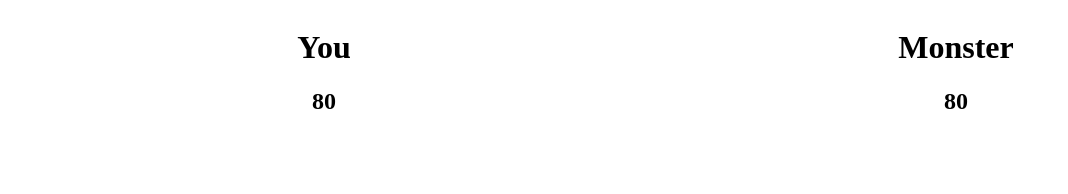
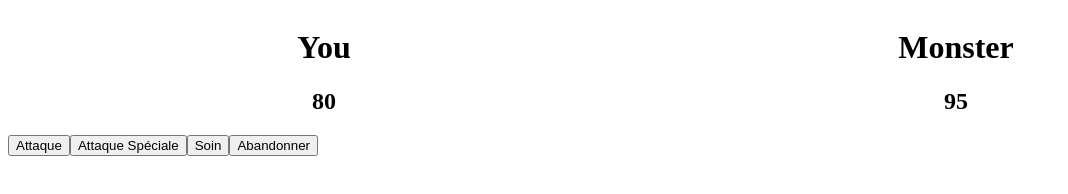
Before and after one commit to TheoPIERSON/MonsterSlayer, a plain HTML site: page index.html in a window 1280 px wide. Shown: the whole page, without its empty margins (0-1068 px from the left). Drawn offline with Linux system fonts and the light colour scheme.

Commit message:
build: create JS buttons

```diff
--- a/index.html
+++ b/index.html
@@ -15,6 +15,9 @@
         <h1 class="player">Monster</h1>
       </div>
     </header>
+    <main>
+      <div id="ActionButtons"></div>
+    </main>
     <script src="main.js"></script>
   </body>
 </html>
--- a/main.js
+++ b/main.js
@@ -3,21 +3,48 @@
 //create life bar
 const YourDiv = document.getElementById("you");
 const MonsterDiv = document.getElementById("monster");
+const ActionButtons = document.getElementById("ActionButtons");
 
 let yourLife = 100;
 let monsterAtk = 20;
 let monstersLife = 100;
-let yourAtk = 20;
+
+// Generate a random number between 2 and 10, including both 2 and 10
+function generateRandomIntegerInRange(min, max) {
+  return Math.floor(Math.random() * (max - min + 1)) + min;
+}
+
+let yourAtk = generateRandomIntegerInRange(3, 10);
 
 let yourActualLife = yourLife - monsterAtk;
 let monstersActualLife = monstersLife - yourAtk;
 
+// Create Your life level element
 let yourLifeBar = document.createElement("h2");
 yourLifeBar.textContent = yourActualLife;
 yourLifeBar.setAttribute("class", "player");
 YourDiv.appendChild(yourLifeBar);
 
+// Create monster's life level element
 let monstersLifeBar = document.createElement("h2");
 monstersLifeBar.textContent = monstersActualLife;
 monstersLifeBar.setAttribute("class", "player");
 MonsterDiv.appendChild(monstersLifeBar);
+
+// Create buttons
+
+let btnAtk = document.createElement("button");
+btnAtk.textContent = "Attaque";
+ActionButtons.appendChild(btnAtk);
+
+let btnAtkSpe = document.createElement("button");
+btnAtkSpe.textContent = "Attaque Spéciale";
+ActionButtons.appendChild(btnAtkSpe);
+
+let btnHeal = document.createElement("button");
+btnHeal.textContent = "Soin";
+ActionButtons.appendChild(btnHeal);
+
+let btnGiveUp = document.createElement("button");
+btnGiveUp.textContent = "Abandonner";
+ActionButtons.appendChild(btnGiveUp);
```
